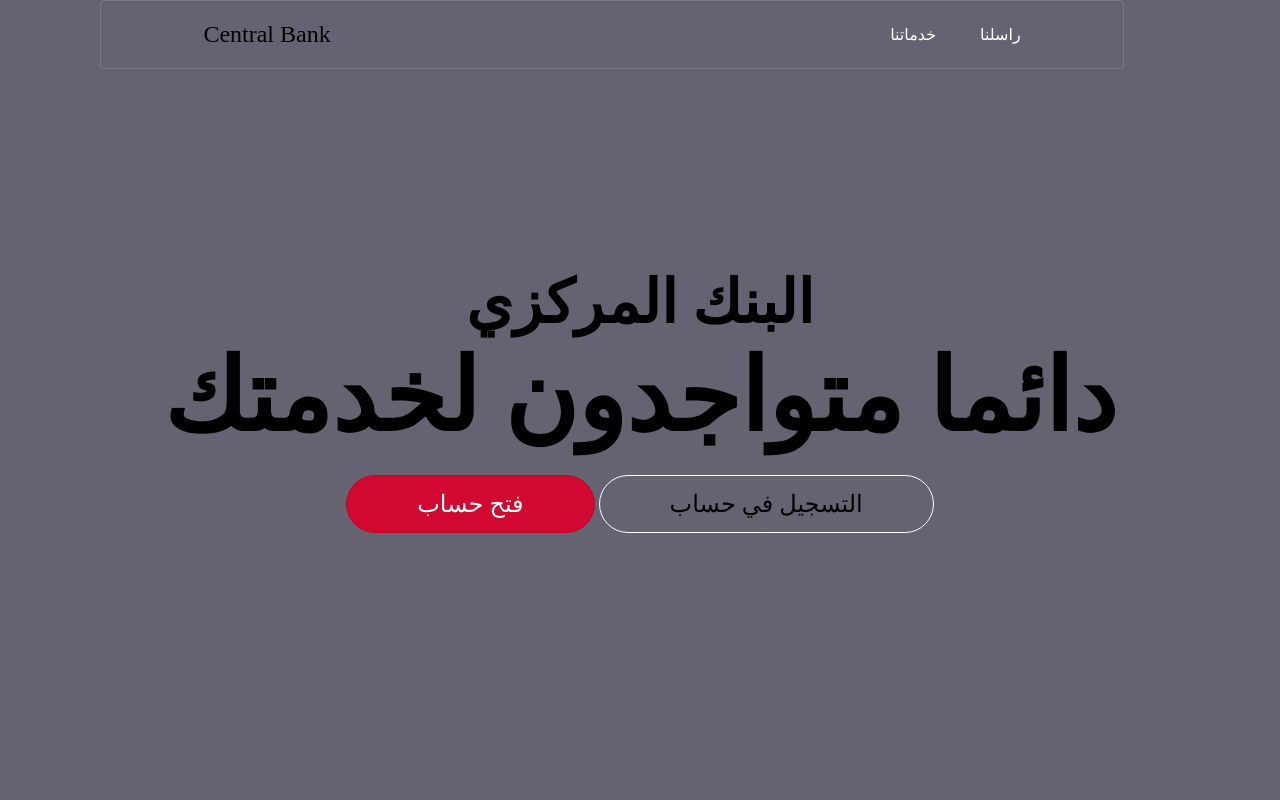
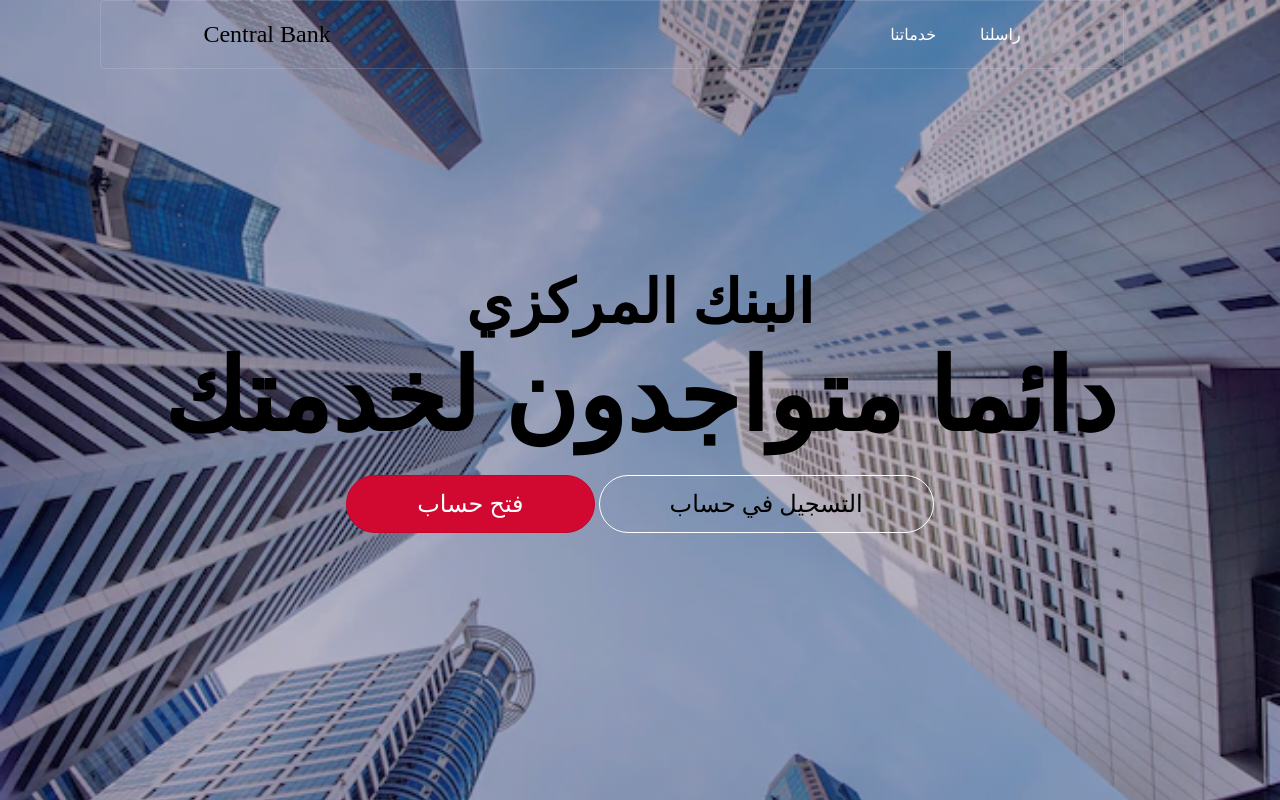
Before and after one commit to anwarahtiba/bank-website, a plain HTML site: page index.html in a window 1280 px wide. Drawn offline with Linux system fonts and the light colour scheme.

Commit message:
Update style.css

```diff
--- a/style.css
+++ b/style.css
@@ -8,7 +8,7 @@
 
 body{
     background: rgba(0, 0, 0, 0.45);
-      background-image: url("../الولجب/images/central-business-district-singapore_335224-638.webp");
+      background-image: url("/images/central-business-district-singapore_335224-638.webp");
     background-size: cover;
 }
 
```
